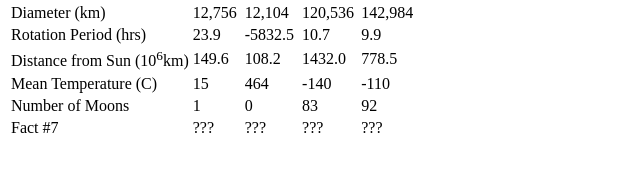
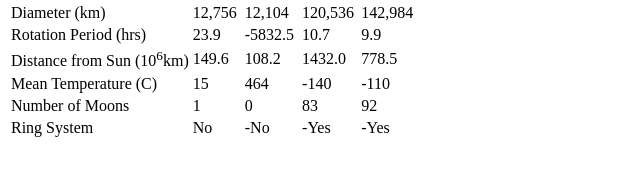
Before and after one commit to lortiz6/ITMD-Lab5, a plain HTML site: page index.html in a window 1280 px wide. Shown: the part 149-324 px from the top of the page, without its empty margins (0-640 px from the left). Drawn offline with Linux system fonts and the light colour scheme.

Commit message:
ring system added for ea planet

```diff
--- a/index.html
+++ b/index.html
@@ -66,11 +66,11 @@
         <td class = "aqua">92</td>
     </tr>
     <tr>
-      <td>Fact #7</td>
-      <td>???</td>
-      <td>???</td>
-      <td>???</td>
-      <td>???</td>
+        <td class = "side aqua">Ring System</td>
+        <td class = "pink">No</td>
+        <td class = "aqua">-No</td>
+        <td class = "pink">-Yes</td>
+        <td class = "aqua">-Yes</td>
     </tr>
   </table>
 </body>
```
